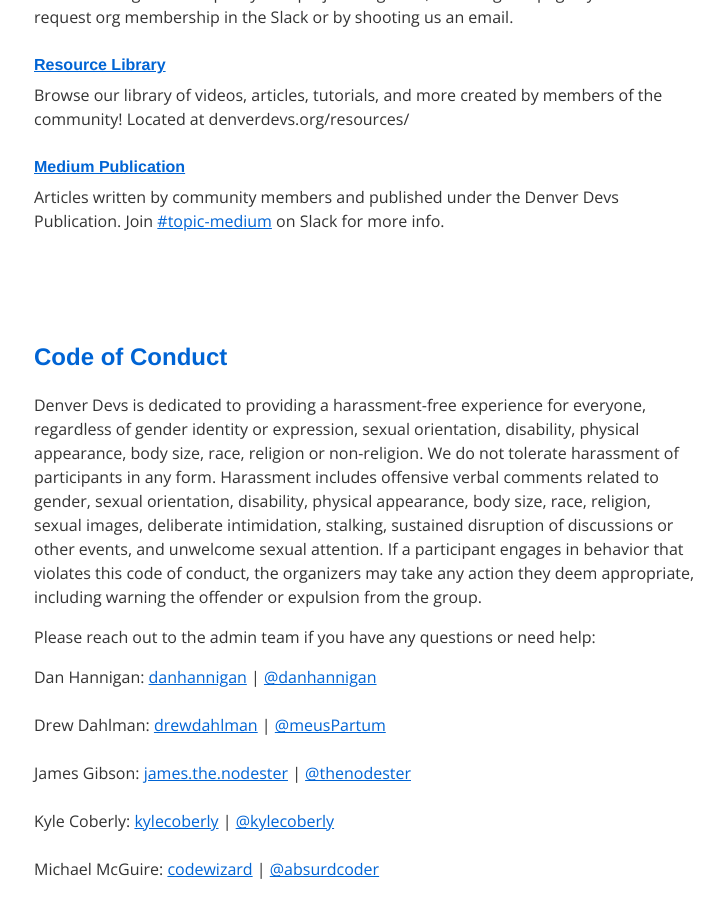
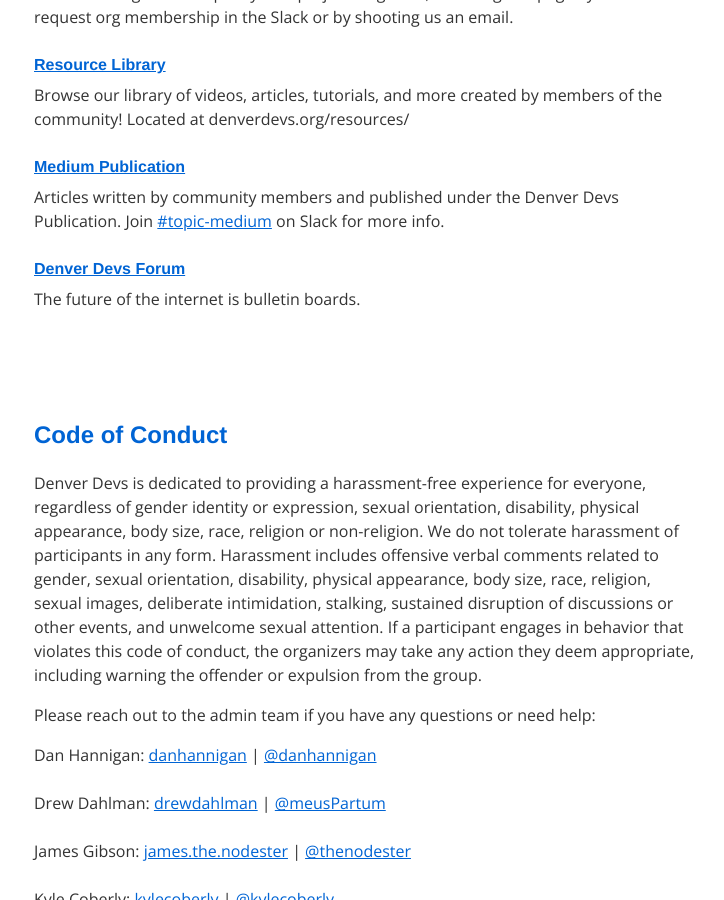
Before and after one commit to Denver-Devs/-old-denver-devs.github.io, a Jekyll site: the page built from index.html, in a window 1280 px wide and 900 px high, scrolled down 1934 px. Shown: the whole window, without its empty margins (274-998 px from the left). Built offline with Jekyll 4.4.1, drawn with Linux system fonts in a browser that asks for light colours; some web fonts are replaced.

Commit message:
Add discourse link

```diff
--- a/index.html
+++ b/index.html
@@ -64,6 +64,9 @@
 
   		<h4><a href="https://medium.com/denver-devs">Medium Publication</a></h4>
   		<p>Articles written by community members and published under the Denver Devs Publication. Join <a href="https://denver-devs.slack.com/messages/topic-medium">#topic-medium</a> on Slack for more info.</p>
+
+  		<h4><a href="https://discourse.denverdevs.org/">Denver Devs Forum</a></h4>
+  		<p>The future of the internet is bulletin boards.</p>
   	</section>
 
   	<section class="coc">
```
